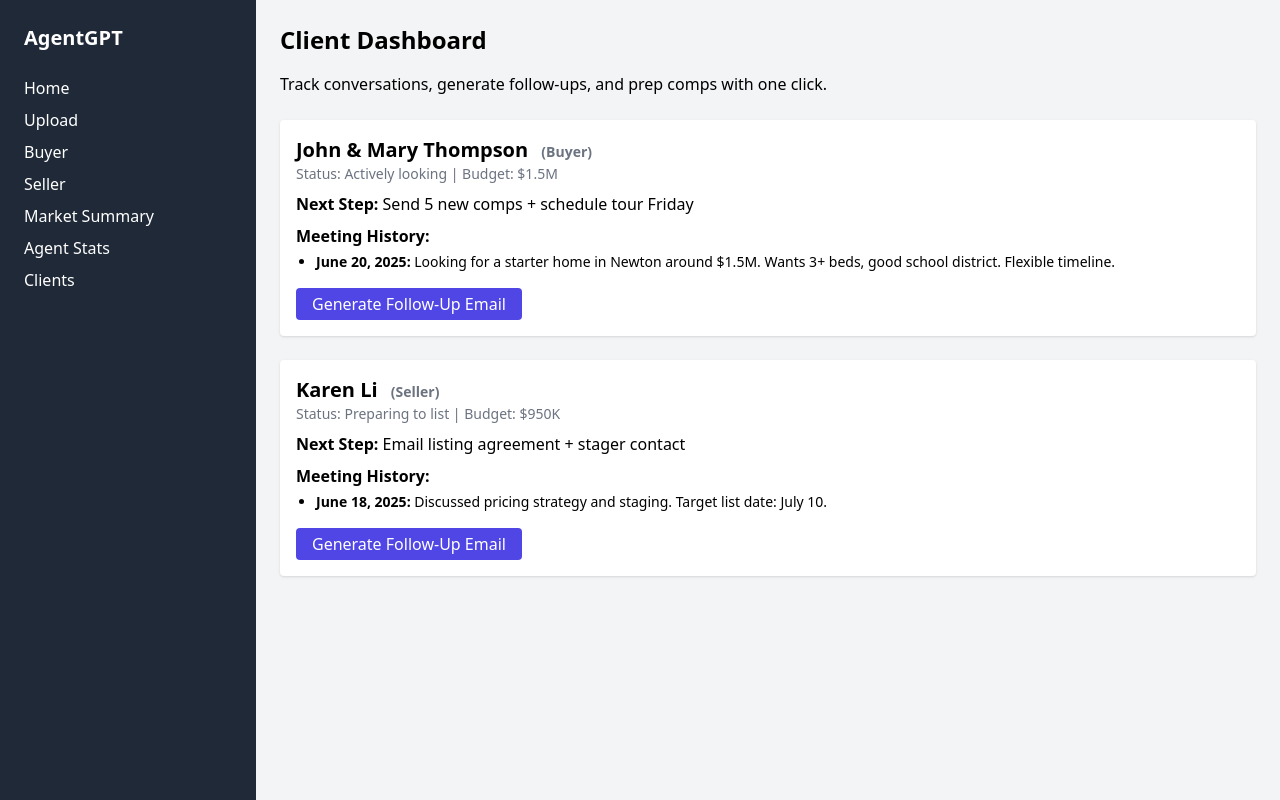
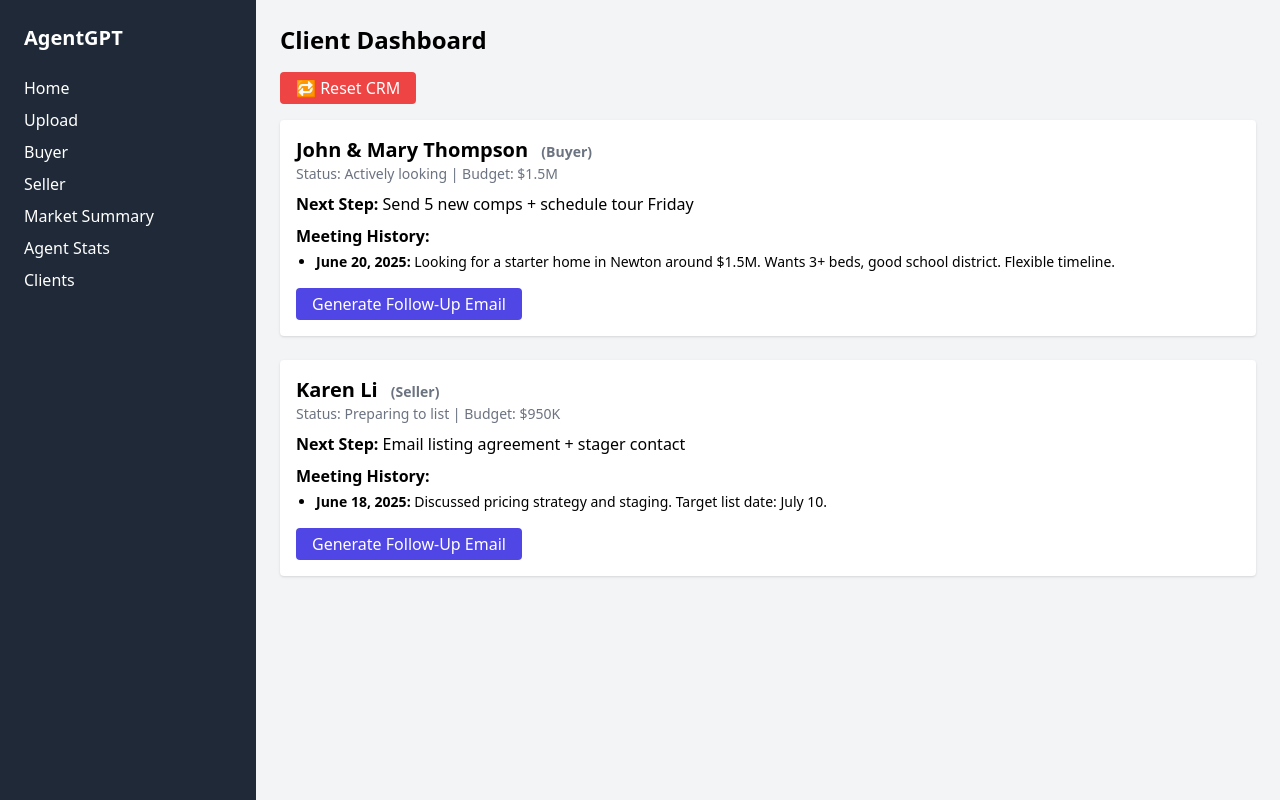
Before and after one commit to malsarraf98/agentgpt-prototype, a Next.js app: page /clients in a window 1280 px wide. Built offline with nearby package versions, Linux system fonts and the light colour scheme.

Commit message:
Update clients.js

```diff
--- a/pages/clients.js
+++ b/pages/clients.js
@@ -11,9 +11,9 @@ const defaultClients = [
     history: [
       {
         date: "June 20, 2025",
-        summary: "Looking for a starter home in Newton around $1.5M. Wants 3+ beds, good school district. Flexible timeline.",
-      },
-    ],
+        summary: "Looking for a starter home in Newton around $1.5M. Wants 3+ beds, good school district. Flexible timeline."
+      }
+    ]
   },
   {
     id: 2,
@@ -25,21 +25,28 @@ const defaultClients = [
     history: [
       {
         date: "June 18, 2025",
-        summary: "Discussed pricing strategy and staging. Target list date: July 10.",
-      },
-    ],
-  },
+        summary: "Discussed pricing strategy and staging. Target list date: July 10."
+      }
+    ]
+  }
 ];
 
 export default function Clients() {
   const [clients, setClients] = useState([]);
   const [activeEmail, setActiveEmail] = useState(null);
 
+  // Load from localStorage or set defaults
   useEffect(() => {
-    const saved = localStorage.getItem("agentgpt-crm");
-    if (saved) {
-      setClients(JSON.parse(saved));
-    } else {
+    try {
+      const saved = JSON.parse(localStorage.getItem("agentgpt-crm"));
+      if (saved && Array.isArray(saved) && saved.length > 0) {
+        setClients(saved);
+      } else {
+        localStorage.setItem("agentgpt-crm", JSON.stringify(defaultClients));
+        setClients(defaultClients);
+      }
+    } catch (err) {
+      // If localStorage is broken or corrupted
       localStorage.setItem("agentgpt-crm", JSON.stringify(defaultClients));
       setClients(defaultClients);
     }
@@ -64,10 +71,21 @@ Your Agent
     setActiveEmail(email);
   };
 
+  const resetCRM = () => {
+    localStorage.setItem("agentgpt-crm", JSON.stringify(defaultClients));
+    setClients(defaultClients);
+    alert("CRM reset to default data.");
+  };
+
   return (
     <div>
       <h1 className="text-2xl font-bold mb-4">Client Dashboard</h1>
-      <p className="mb-6">Track conversations, generate follow-ups, and prep comps with one click.</p>
+      <button
+        onClick={resetCRM}
+        className="mb-4 bg-red-500 text-white px-4 py-1 rounded hover:bg-red-600"
+      >
+        🔁 Reset CRM
+      </button>
 
       <div className="grid gap-6">
         {clients.map(client => (
```
